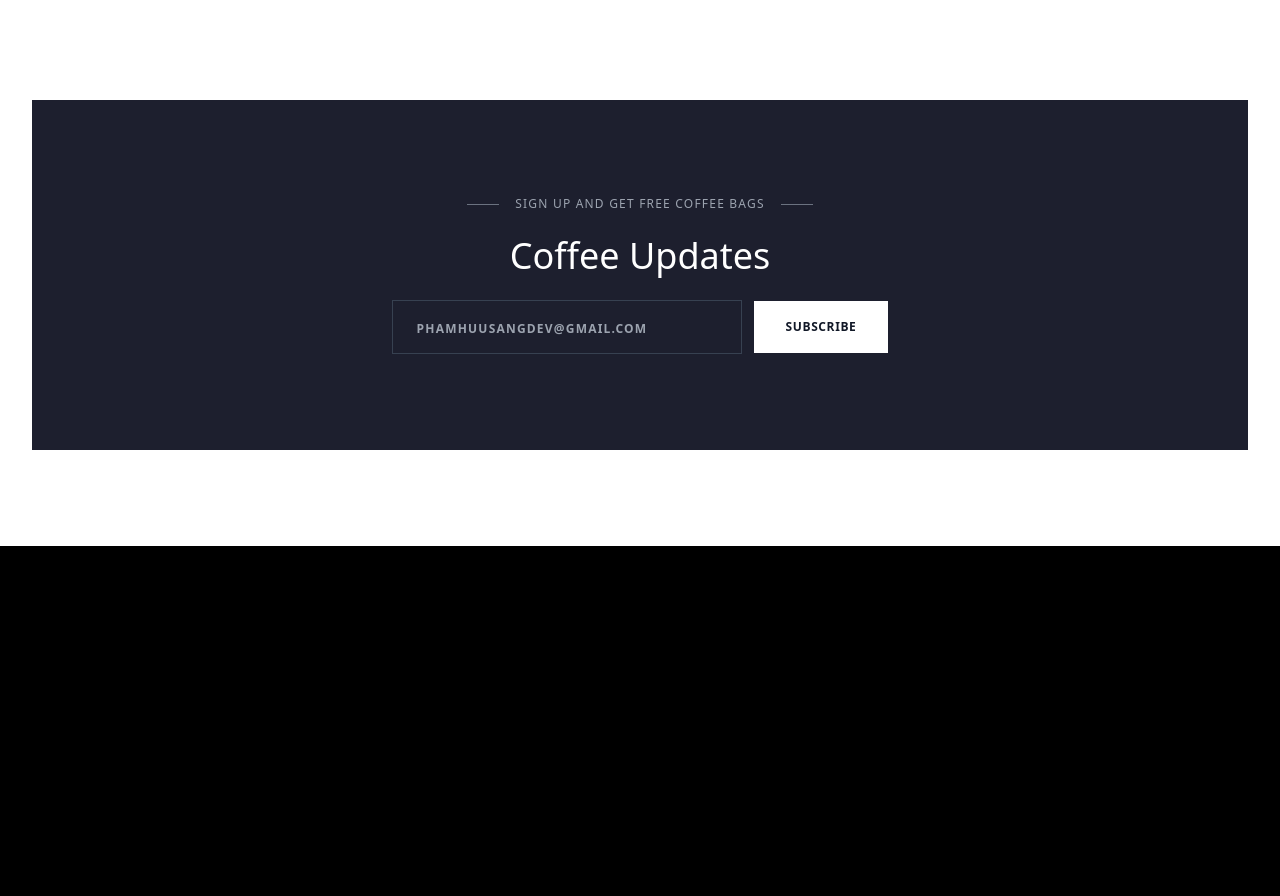
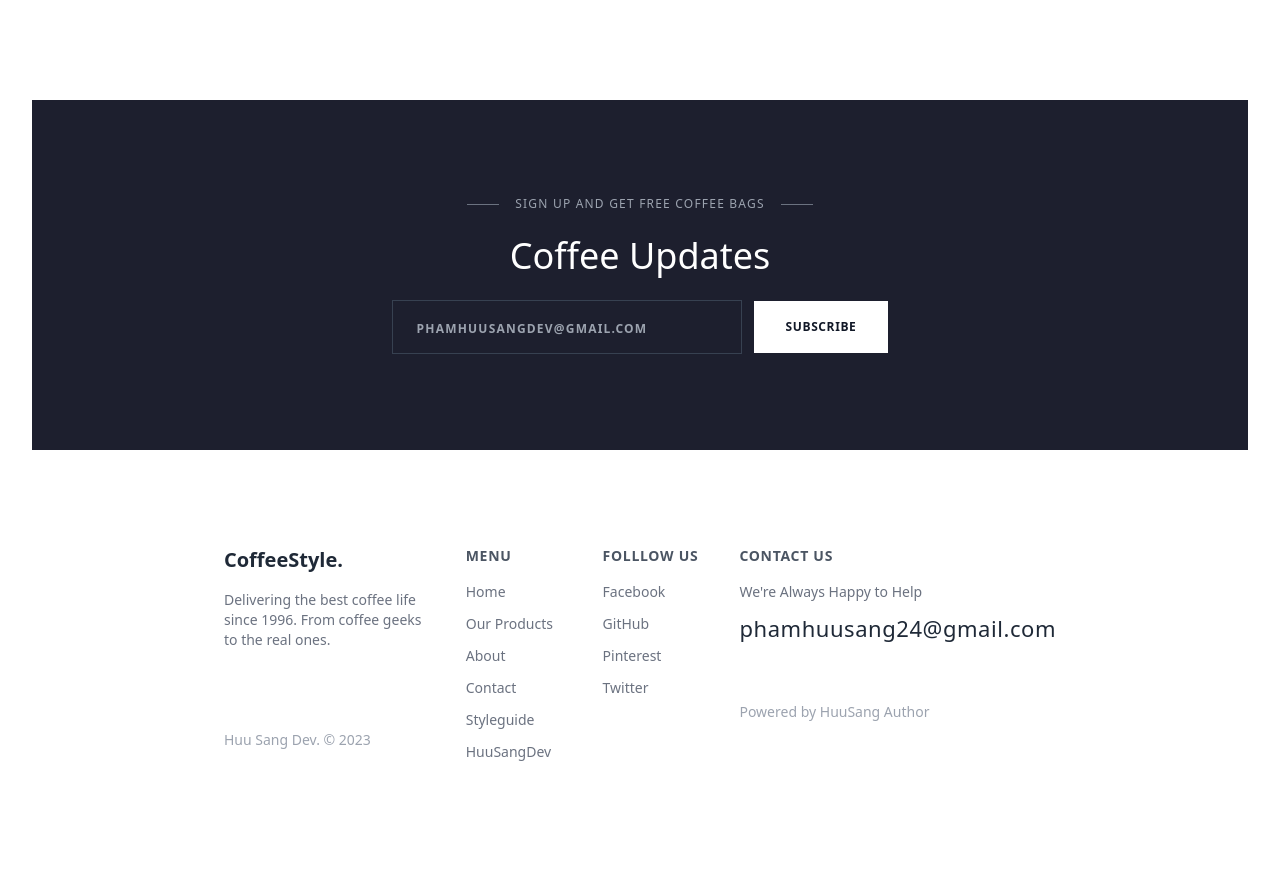
Before and after one commit to HuuSang15/taildwind_CoffeeStyle, a website: page public/index.html in a window 1280 px wide. Shown: the part 5466-6362 px from the top of the page. After the commit the page ends 6324 px from the top, so only its background shows below. Drawn offline with nearby package versions, Linux system fonts and the light colour scheme; files that its build step writes are made by us from their sources.

Commit message:
Add Footer

```diff
--- a/public/index.html
+++ b/public/index.html
@@ -644,8 +644,43 @@
           </div>
           <!--End subscribe-us-->
         </main>
-
-        <footer class=" h-[350px] bg-black">footer</footer>
+        <footer class="w-[95%] xl:w-[65%] mx-auto pb-24 text-gray-500 text-sm">
+          <div class="flex flex-col md:flex-row text-center md:text-left gap-12 md:gap-8">
+            <div class="basis-1/3">
+              <div class="font-bold text-xl mb-4 text-gray-800">CoffeeStyle.</div>
+              <div class="mb-8 md:mb-20">Delivering the best coffee life since 1996. From coffee geeks to the real ones.</div>
+              <div class="text-gray-400 hover:text-coffee-400">Huu Sang Dev. © 2023</div>
+            </div>
+            <div class="basis-1/6">
+              <div class="uppercase font-semibold tracking-wider text-gray-600 mb-4">Menu</div>
+              <div class="flex flex-col gap-3">
+                <div class=""><a href="#" class="hover:text-coffee-400">Home</a></div>
+                <div class=""><a href="#" class="hover:text-coffee-400">Our Products</a></div>
+                <div class=""><a href="#" class="hover:text-coffee-400">About</a></div>
+                <div class=""><a href="#" class="hover:text-coffee-400">Contact</a></div>
+                <div class=""><a href="#" class="hover:text-coffee-400">Styleguide</a></div>
+                <div class=""><a href="https://github.com/HuuSang15" target="blank" class="hover:text-coffee-400">HuuSangDev</a></div>
+              </div>
+            </div>
+            <div class="basis-1/6">
+              <div class="uppercase font-semibold tracking-wider text-gray-600 mb-4">Folllow Us</div>
+              <div class="flex flex-col gap-3">
+                <div class=""><a href="https://facebook.com/no157" class="hover:text-coffee-400">Facebook</a></div>
+                <div class=""><a href="https://github.com/HuuSang15" class="hover:text-coffee-400">GitHub</a></div>
+                <div class=""><a href="#" class="hover:text-coffee-400">Pinterest</a></div>
+                <div class=""><a href="#" class="hover:text-coffee-400">Twitter</a></div>
+              </div>
+            </div>
+            <div class="basis-1/3">
+              <div class="uppercase font-semibold tracking-wider text-gray-600 mb-8 md:mb-4">Contact Us</div>
+              <div class="mb-4">We&apos;re Always Happy to Help</div>
+              <div class="mb-16 text-gray-800 text-[22px] tracking-wide">
+                <a href="mailto:trungquandev.official@gmail.com" class="hover:text-coffee-400">phamhuusang24@gmail.com</a>
+              </div>
+              <div class=""><a href="https://github.com/HuuSang15" target="blank" class="text-gray-400 hover:text-coffee-400">Powered by HuuSang Author</a></div>
+            </div>
+          </div>
+        </footer>
       </div>
       <!--End content-wrapper-->
     </div>
```
